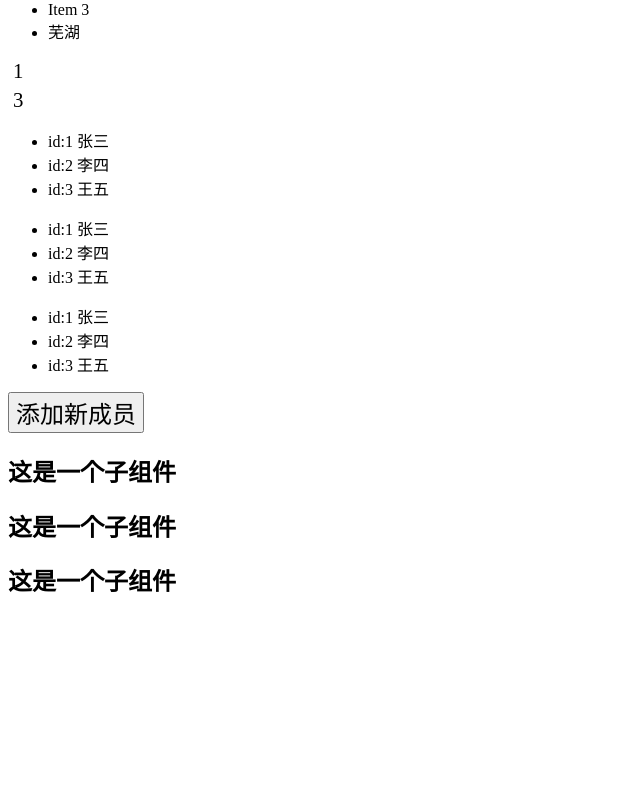
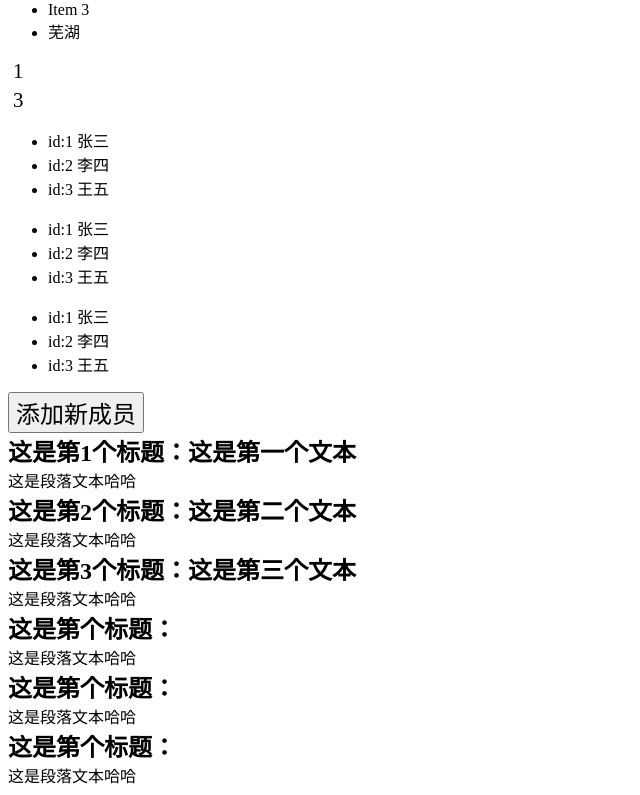
Before and after one commit to blankCx330/vue-, a Vue app in the folder 列表渲染/: page / in a window 1280 px wide. Shown: the part 935-1730 px from the top of the page, without its empty margins (0-640 px from the left). Before the commit the page ends 1552 px from the top, so only its background shows below. Built offline with nearby package versions, Linux system fonts and the light colour scheme.

Commit message:
关于组件

```diff
--- a/列表渲染/src/App.vue
+++ b/列表渲染/src/App.vue
@@ -201,7 +201,27 @@ const addKeyObj = () => {
     <button @click="addKeyObj">添加新成员</button>
 
     <!-- 关于组件 -->
-    <MyComponent v-for="char in charObj" :key="char.id" />
+    <!--
+        v-for不会自动将任何数据传递给组件
+        组件有自己独立的作用域
+        要传入props来使用组件
+    -->
+    <MyComponent
+        v-for="char in charObj"
+        :title="char.text"
+        :id="char.id"
+        :key="char.id"
+    />
+
+    <!--
+        这里没有传入任何props
+        组件内部无法使用任何数据
+        只能显示静态内容
+    -->
+    <MyComponent
+        v-for="char in charObj"
+        :key="char.id"
+    />
 
 </template>
 
--- a/列表渲染/src/MyComponent.vue
+++ b/列表渲染/src/MyComponent.vue
@@ -1,10 +1,19 @@
 <script setup>
+import { ref } from 'vue';
+defineProps(['title', 'id']);
 </script>
 
 <template>
     <div>
-        <h2>这是一个子组件</h2>
+        <h2>这是第{{ id }}个标题：{{ title }}</h2>
+        <p>这是段落文本哈哈</p>
     </div>
 </template>
 
-<style scoped></style>
+<style scoped>
+h2, p{
+    margin: 0;
+    padding: 0;
+}
+
+</style>
```
